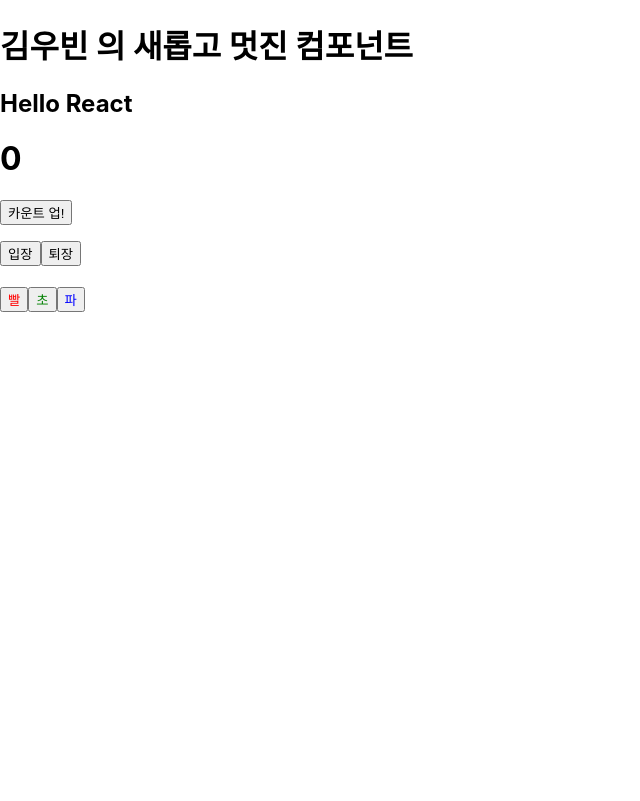
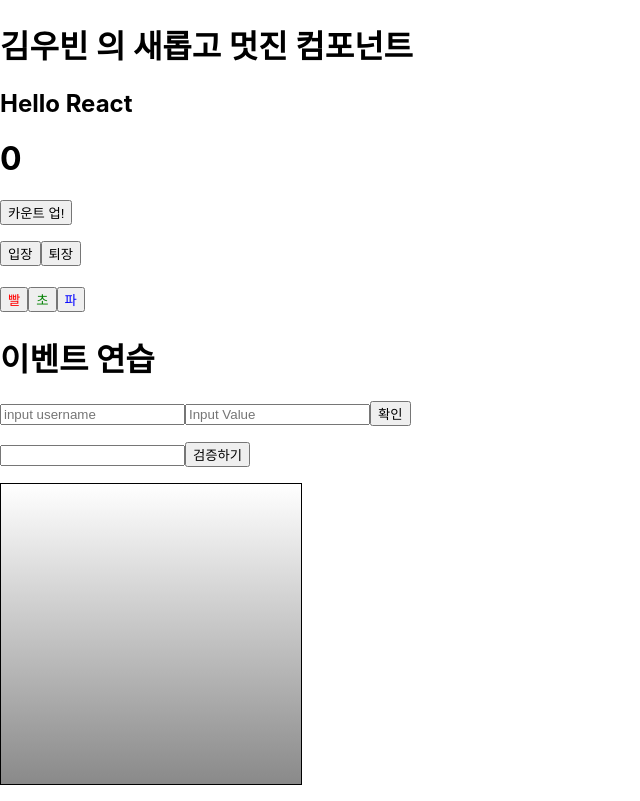
Before and after one commit to kwb020312/React_Book, a React (Create React App) app: page / in a window 1280 px wide. Shown: the whole page, without its empty margins (0-640 px from the left). Built offline with nearby package versions, Linux system fonts and the light colour scheme.

Commit message:
Ref 및 컴포넌트 추가

```diff
--- a/src/App.js
+++ b/src/App.js
@@ -3,12 +3,18 @@ import './App.css';
 import Header from './MyComponent';
 import Counter from './Counter';
 import Say from './Say';
+import Event from './EventPractice';
+import Validated from './ValidationSample';
+import Scroll from './ScrollBox';
 const App = () => {
   return (
     <>
-      <Header name="김우빈" children="Hello React">Hello React</Header>
-      <Counter />
-      <Say/>
+      <p><Header name="김우빈" children="Hello React">Hello React</Header></p>
+      <p><Counter /></p>
+      <p><Say/></p>
+      <p><Event/></p>
+      <p><Validated/></p>
+      <p><Scroll/></p>
     </>
   )
 }
--- /dev/null
+++ b/src/EventPractice.js
@@ -0,0 +1,30 @@
+import React ,{useState} from 'react';
+
+const Event = () => {
+    const [message,setMessage] = useState('');
+    const [username,setUsername] = useState('');
+    const changeinput = (e) => {
+        setMessage(e.target.value);
+    }
+    const changename = (e) => {
+        setUsername(e.target.value);
+    }
+    const btclick = (e) => {
+        alert(`${username} : ${message}`);
+    }
+    const KeyPress = (e) => {
+        if(e.key === 'Enter') {
+            alert(`${username} : ${message}`);
+        }
+    }
+    return(
+        <>
+            <h1>이벤트 연습</h1>
+            <input type="text" placeholder="input username" onChange={changename} value={username}></input>
+            <input type='text' onChange={changeinput} value={message} placeholder='Input Value' onKeyPress={KeyPress}></input>
+            <button onClick={btclick}>확인</button>
+        </>
+    )
+};
+
+export default Event;
--- /dev/null
+++ b/src/ScrollBox.js
@@ -0,0 +1,24 @@
+import React,{useRef} from 'react';
+
+const ScrollBox = ( ) => {
+    const style = {
+        border: '1px solid black',
+        height: '300px',
+        width: '300px',
+        overflow: 'auto',
+        position: 'relative'
+    };
+    const divref = useRef();
+    const innerStyle = {
+        width: '100%',
+        height: '650px',
+        background: 'linear-gradient(white, black)'
+    }
+    return(
+        <div style={style} ref={divref}>
+            <div style={innerStyle}></div>
+        </div>
+    )
+}
+
+export default ScrollBox;
--- /dev/null
+++ b/src/ValidationSample.css
@@ -0,0 +1,6 @@
+.success {
+    background-color:lightgreen;
+}
+.failure {
+    background-color: lightcoral;
+}
--- /dev/null
+++ b/src/ValidationSample.js
@@ -0,0 +1,27 @@
+import React, {useState,useRef} from 'react';
+import './ValidationSample.css';
+
+const ValidationSample =  () => {
+    const [password,setPassword] = useState('');
+    const [clicked,setClicked] = useState(false);
+    const [validated,setValidated] = useState(false);
+    const inputref = useRef();
+
+    const pwchange = (e) => {
+        setPassword(e.target.value);
+    };
+    const btClick = (e) => {
+        setClicked(true);
+        setValidated(password==='0000');
+        setPassword('');
+        inputref.current.focus();
+    }
+    return(
+        <>
+            <input type="password" ref={inputref} value={password} onChange={pwchange} className={clicked ? (validated ? 'success' : 'failure') : ''}></input>
+            <button onClick={btClick}>검증하기</button>
+        </>
+    )
+}
+
+export default ValidationSample;
```
Also changed, not shown: 1 other file (tests, documents, lock files or other folders).
